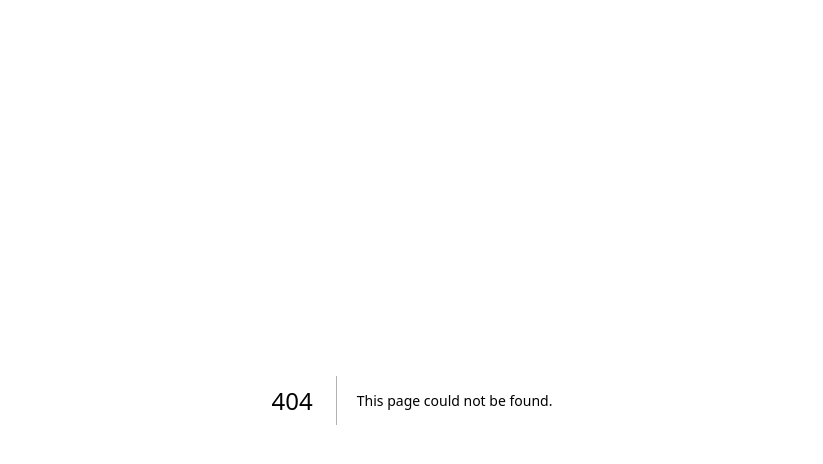
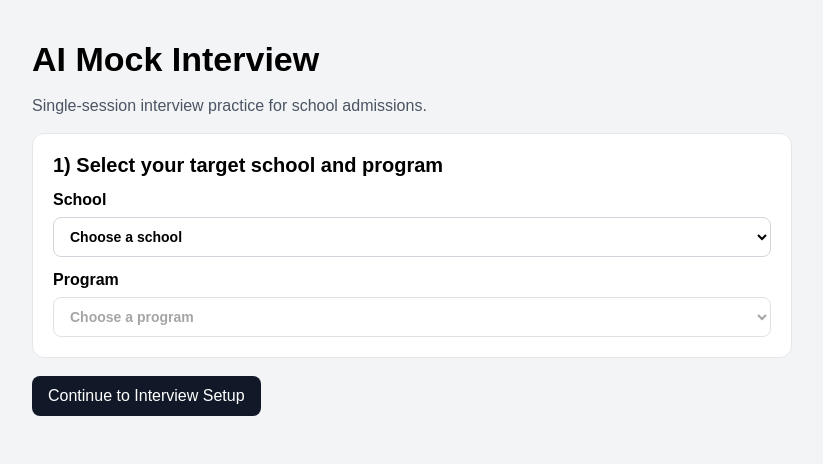
Before and after one commit to Jenny-Jsq/AI-Interviewer, a Next.js app: page / in a window 1280 px wide. Before the commit this address had no page. Shown: the top 464 px of the page, without its empty margins (228-1051 px from the left). Built offline with nearby package versions, Linux system fonts and the light colour scheme.

Commit message:
Create page.tsx

```diff
--- /dev/null
+++ b/app/page.tsx
@@ -0,0 +1,96 @@
+"use client";
+
+import { CSSProperties, useMemo, useState } from "react";
+import { useRouter } from "next/navigation";
+import SchoolSelector from "../components/SchoolSelector";
+import programs from "../data/programs.json";
+import schools from "../data/schools.json";
+import { Program, School } from "../types";
+
+export default function HomePage() {
+  const router = useRouter();
+  const [selectedSchoolId, setSelectedSchoolId] = useState("");
+  const [selectedProgramId, setSelectedProgramId] = useState("");
+
+  const schoolList = schools as School[];
+  const programList = programs as Program[];
+
+  const canContinue = useMemo(
+    () => Boolean(selectedSchoolId) && Boolean(selectedProgramId),
+    [selectedSchoolId, selectedProgramId],
+  );
+
+  const handleContinue = () => {
+    if (!canContinue) return;
+
+    const params = new URLSearchParams({
+      schoolId: selectedSchoolId,
+      programId: selectedProgramId,
+    });
+
+    router.push(`/interview?${params.toString()}`);
+  };
+
+  return (
+    <main style={styles.page}>
+      <div style={styles.container}>
+        <h1 style={styles.h1}>AI Mock Interview</h1>
+        <p style={styles.subtitle}>
+          Single-session interview practice for school admissions.
+        </p>
+
+        <SchoolSelector
+          schools={schoolList}
+          programs={programList}
+          selectedSchoolId={selectedSchoolId}
+          selectedProgramId={selectedProgramId}
+          onSchoolChange={(schoolId) => {
+            setSelectedSchoolId(schoolId);
+            setSelectedProgramId("");
+          }}
+          onProgramChange={setSelectedProgramId}
+        />
+
+        <button
+          style={styles.cta}
+          type="button"
+          onClick={handleContinue}
+          disabled={!canContinue}
+        >
+          Continue to Interview Setup
+        </button>
+      </div>
+    </main>
+  );
+}
+
+const styles: Record<string, CSSProperties> = {
+  page: {
+    minHeight: "100vh",
+    background: "#f3f4f6",
+    padding: "40px 16px",
+  },
+  container: {
+    maxWidth: 760,
+    margin: "0 auto",
+    display: "grid",
+    gap: 18,
+  },
+  h1: {
+    margin: 0,
+    fontSize: 34,
+  },
+  subtitle: {
+    margin: 0,
+    color: "#4b5563",
+  },
+  cta: {
+    justifySelf: "start",
+    padding: "11px 16px",
+    borderRadius: 8,
+    border: "none",
+    background: "#111827",
+    color: "#fff",
+    cursor: "pointer",
+  },
+};
```
